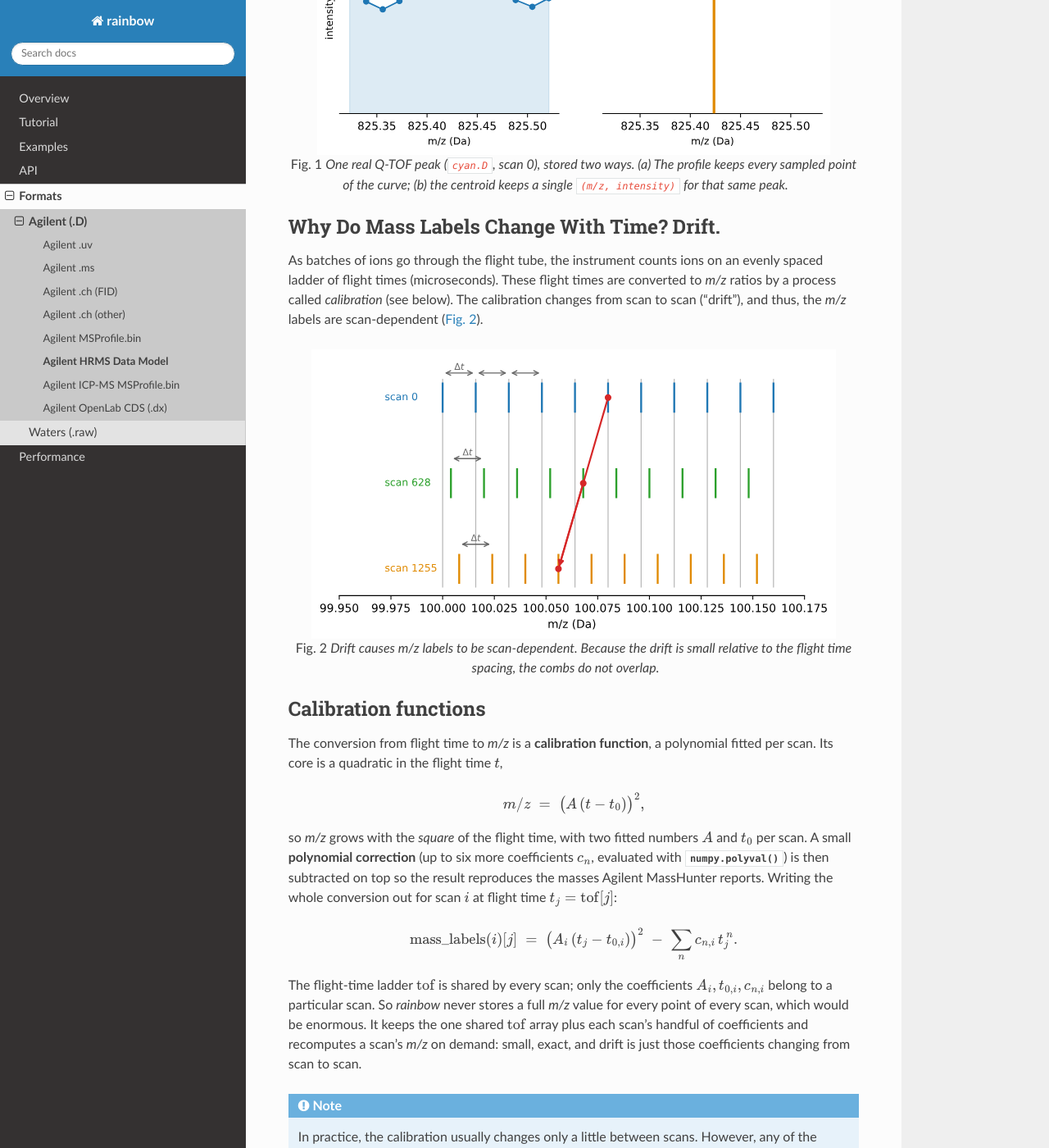
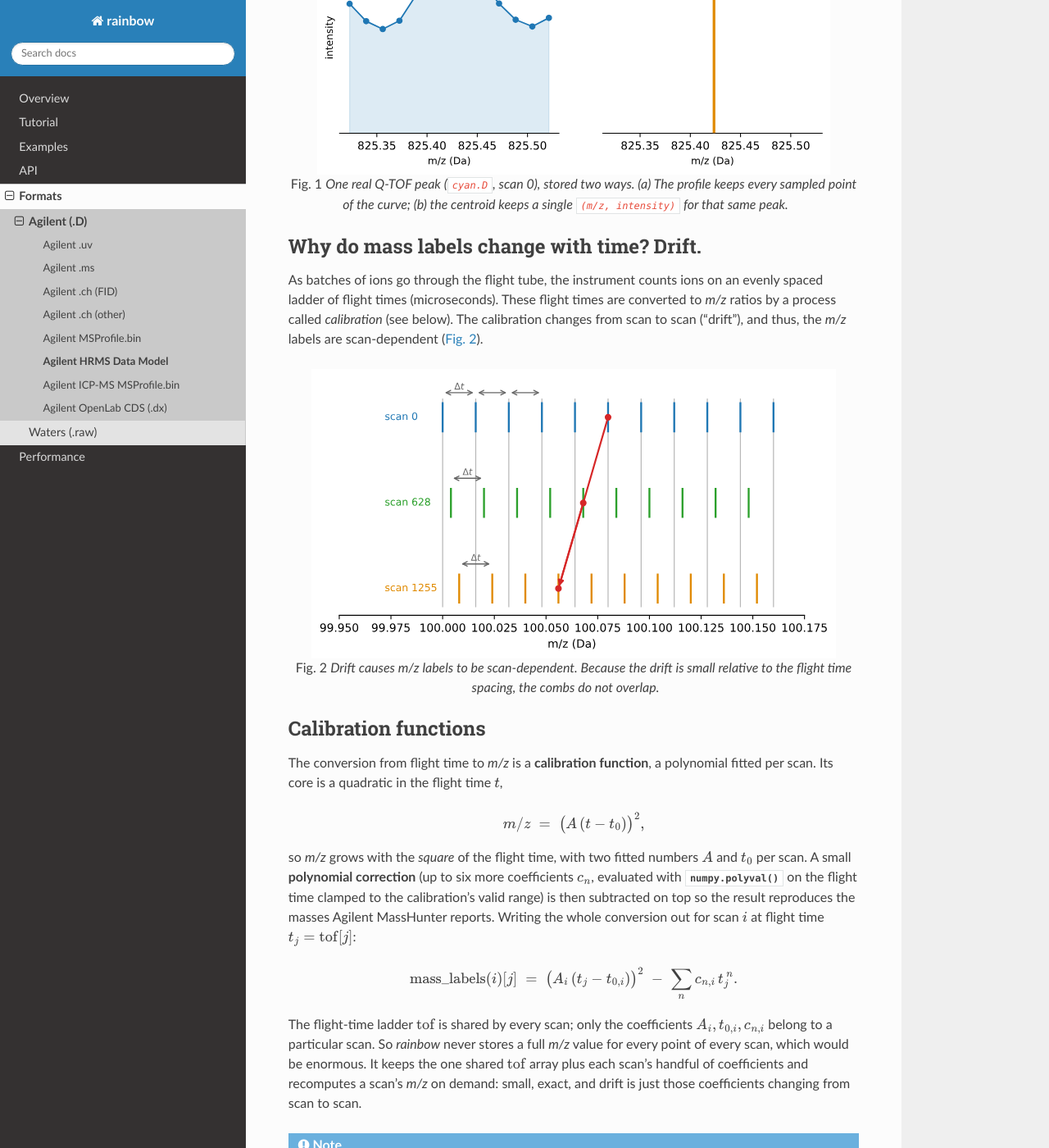
Before and after one commit to evanyeyeye/rainbow, a Sphinx documentation site: the page built from docs/source/agilent/hrms_data_model.rst, in a window 1280 px wide and 1400 px high, scrolled down 1118 px. Shown: the whole window at 82% size. Built offline with Sphinx 7.4.7 and the Read the Docs theme 3.1.0, drawn with Linux system fonts in a browser that asks for light colours; some of the changed text lies outside the part shown.

Commit message:
Clean up post-1.3 review nits (no behavior change)
Minor follow-ups from the 1.3.0 review, none affecting behavior:

- Remove the unreachable 8-byte ("width flag 4") branch from the
  MSProfile.bin RLE decoder in both the pure-Python decompress_inten_list
  and the Cython _msprofile.pyx. The width flag is (-value) % 4, so it is
  always 0-3 (and 0 is malformed), meaning the only widths are 1, 2, and
  4 bytes. The phantom 8-byte entry was a leftover from before the width
  scheme was pinned down. Docstrings updated to match.
- Validate bin_width in masshunter.parse_msdata (reject non-positive,
  non-numeric, and bool), matching the guard already in rb.read, so direct
  callers get the same clear error.
- Rename the leftover prec local/parametrize name to precision in
  tests/test_binning.py, completing the prec -> precision rename.
- Docs (hrms_data_model.rst): make two section headings sentence case for
  consistency, add the missing :numref: reference to the centroid-vs-profile
  figure, and note that the polynomial correction clamps the flight time to
  the calibration's valid range.

Co-Authored-By: Claude Opus 4.8 (1M context) <noreply@anthropic.com>

```diff
--- a/docs/source/agilent/hrms_data_model.rst
+++ b/docs/source/agilent/hrms_data_model.rst
@@ -10,7 +10,7 @@ where successive scans often have *different* mass labels. This page explains wh
 the exception exists, how *rainbow* stores these data, and how to work with the
 results.
 
-Some Terminology
+Some terminology
 ----------------
 
 A mass spectrometer reports **intensity** (how much signal was seen) as a
@@ -56,7 +57,7 @@ consider the per-array vs. per-scan issue for both dataset formats.
    ``(m/z, intensity)`` for that same peak.
 
 
-Why Do Mass Labels Change With Time? Drift.
+Why do mass labels change with time? Drift.
 -------------------------------------------
 
 As batches of ions go through the flight tube, the instrument counts ions on
@@ -87,8 +88,9 @@ polynomial fitted per scan. Its core is a quadratic in the flight time :math:`t`
 
 so *m/z* grows with the *square* of the flight time, with two fitted numbers
 :math:`A` and :math:`t_0` per scan. A small **polynomial correction** (up to six
-more coefficients :math:`c_n`, evaluated with :func:`numpy.polyval`) is then
-subtracted on top so the result reproduces the masses Agilent MassHunter reports.
+more coefficients :math:`c_n`, evaluated with :func:`numpy.polyval` on the flight
+time clamped to the calibration's valid range) is then subtracted on top so the
+result reproduces the masses Agilent MassHunter reports.
 Writing the whole conversion out for scan
 :math:`i` at flight time :math:`t_j = \mathrm{tof}[j]`:
 
```
Also changed, not shown: other parts of docs/source/agilent/hrms_data_model.rst (+3 -2 lines), 3 other files.
